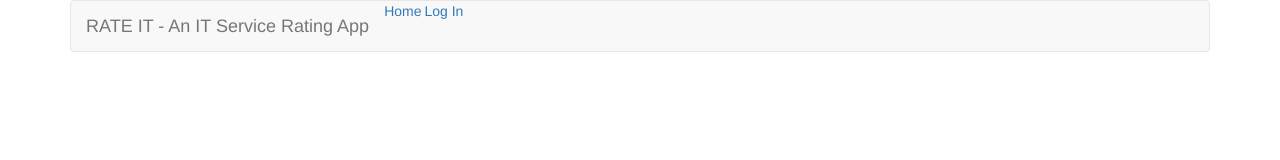
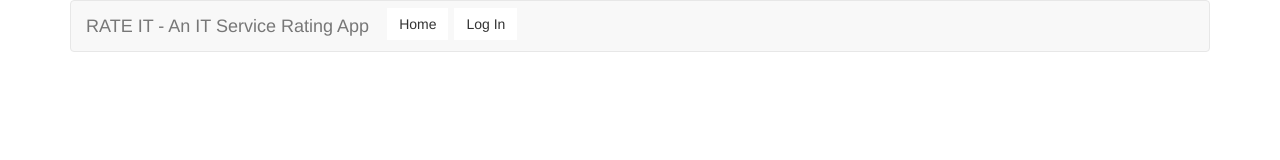
Before and after one commit to Juggo/MERN-with-Auth0-reactUI, a React (Create React App) app: page / in a window 1280 px wide. Shown: the top 160 px of the page. Built offline with nearby package versions, Linux system fonts and the light colour scheme; what auth0-js would draw is missing.

Commit message:
Navbar changes2

```diff
--- a/src/App.css
+++ b/src/App.css
@@ -1,3 +1,5 @@
 .btn-margin {
-  margin: 7px 3px;
+    margin: 7px 3px;
+    border-radius: 0px;
+    border-width: 0px;
 }
--- a/src/App.js
+++ b/src/App.js
@@ -25,28 +25,27 @@ class App extends Component {
             <Navbar.Brand>
               <a href="#">RATE IT - An IT Service Rating App</a>
             </Navbar.Brand>
-            <a
+            <Button
+              className="btn-margin"
               pullRight="true"
               onClick={this.goTo.bind(this, 'home')}
             >
               Home
-            </a>
+            </Button>
             {
               !isAuthenticated() && (
-                  <a
-                    bsStyle="primary"
+                  <Button
                     className="btn-margin"
                     pullRight="true"
                     onClick={this.login.bind(this)}
                   >
                     Log In
-                  </a>
+                  </Button>
                 )
             }
             {
               isAuthenticated() && (
                   <Button
-                    bsStyle="primary"
                     className="btn-margin"
                     pullRight="true"
                     onClick={this.goTo.bind(this, 'profile')}
@@ -58,7 +57,6 @@ class App extends Component {
             {
               isAuthenticated() && (
                   <Button
-                    bsStyle="primary"
                     className="btn-margin"
                     pullRight="true"
                     onClick={this.goTo.bind(this, 'ping')}
@@ -70,7 +68,6 @@ class App extends Component {
             {
               isAuthenticated() && (
                   <Button
-                    bsStyle="primary"
                     className="btn-margin"
                     pullRight="true"
                     onClick={this.logout.bind(this)}
```
